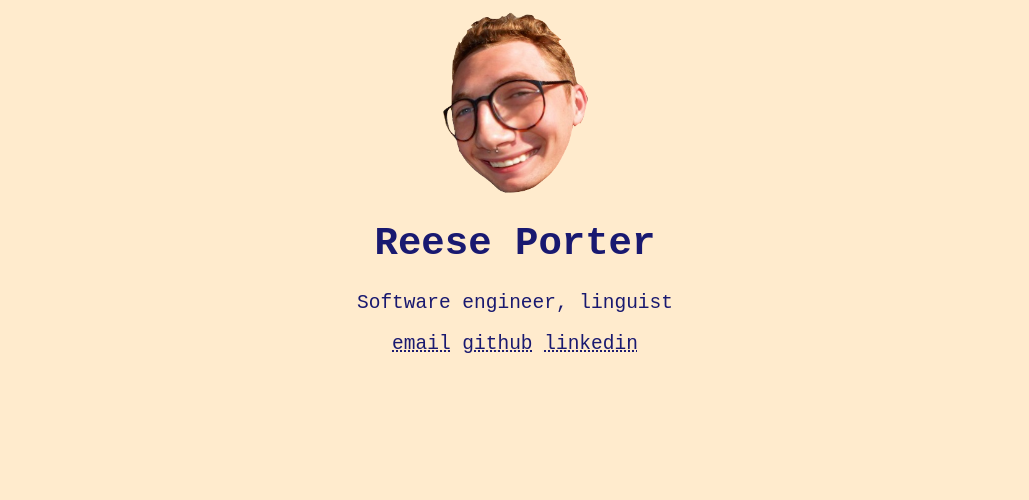
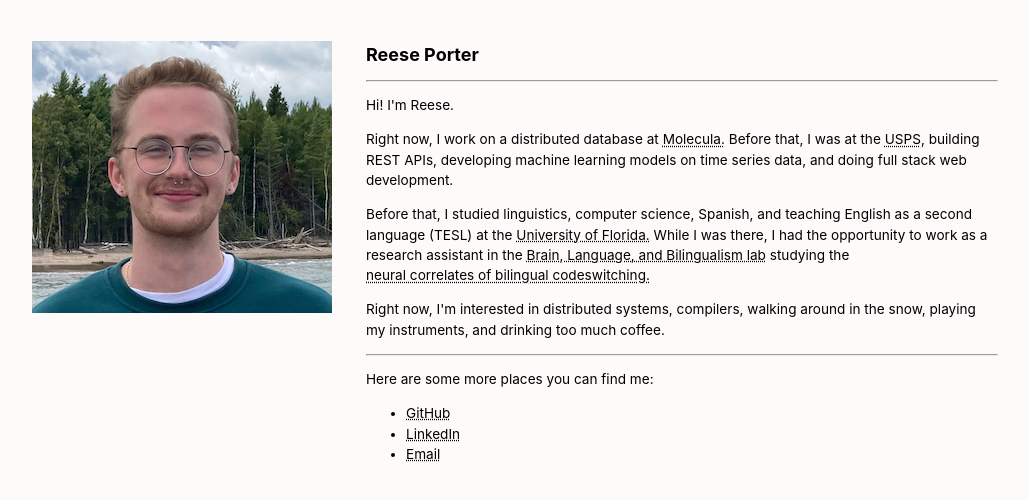
Before and after one commit to reesporte/reesporte.github.io, a plain HTML site: page index.html in a window 1280 px wide. Shown: the whole page, without its empty margins (125-1154 px from the left). Drawn offline with Linux system fonts and the light colour scheme.

Commit message:
restructure, add actual bio

```diff
--- a/index.html
+++ b/index.html
@@ -11,37 +11,80 @@
         <link rel="canonical" href="https://reesporte.github.io/">
     </head>
     <style>
-        html {background-color: blanchedalmond; color: midnightblue; zoom: 150%; font-family:monospace; margin: 0 auto; max-width: 300px; text-align: center;}
-        li {list-style-type: none; display: inline-block;}
-        a {color:midnightblue; text-decoration-style:dotted;}
-        a:hover {text-decoration-style:solid;}
+        @keyframes slidey {
+            0%,100% {background-position: 0 0;}
+            50% {background-position: 100% 0;}
+        }
+        html {font-family: -apple-system, BlinkMacSystemFont, "Segoe UI", Roboto, Helvetica, Arial, sans-serif, "Apple Color Emoji", "Segoe UI Emoji", "Segoe UI Symbol";
+; font-size:.85em; background-color: #fefafa;}
+        body {line-height: 1.5; width: 90%;  max-width: 1000px;  margin: 3em auto;}
+        h1 {margin-top: 0;  font-size: large;}
+        .face {float: left; padding: 1.25em; padding-top: 0;}
+        #text {padding: 1.25em; padding-top: 0;  overflow: hidden;}
+        a {display:inline-block; color: inherit; text-decoration: underline dotted;}
+        a:hover {background: linear-gradient(to right, salmon, dodgerblue, salmon); -webkit-background-clip: text; background-clip: text; color: transparent; animation: slidey 3s ease-in-out infinite; background-size: 400% 100%; text-decoration: underline solid;}
     </style>
     <body>
-        <div id="introduction">
-            <img src="headshot.png" width="100" alt="Reese Porter headshot">
+        <div class="face">
+            <img src="headshot.jpeg" width="300">
+        </div>
+        <div id="text">
             <h1>
                 Reese Porter
             </h1>
+            <hr>
             <p>
-                Software engineer, linguist
+                Hi! I'm Reese.
             </p>
-        </div>
-        <div id="info">
-            <li>
-                <a href="mailto:reesedporter@gmail.com">
-                    email
+            <p>
+                Right now, I work on a distributed database at
+                <a href="https://www.molecula.com/featurebase/">
+                    Molecula.
                 </a>
-            </li>
+                Before that, I was at the
+                <a href="https://www.usps.gov">
+                    USPS,
+                </a>
+                building REST APIs, developing machine learning models on time series data, and doing full stack web development.
+            </p>
+            <p>
+                Before that, I studied linguistics, computer science, Spanish, and teaching English as a second language (TESL) at the
+                <a href="https://ufl.edu">
+                    University of Florida.
+                </a>
+                While I was there, I had the opportunity to work as a research assistant in the
+                <a href="https://blab.lin.ufl.edu/">
+                    Brain, Language, and Bilingualism lab
+                </a>
+                studying the
+                <a href="https://www.frontiersin.org/articles/10.3389/fpsyg.2020.01288/full">
+                    neural correlates of bilingual codeswitching.
+                </a>
+            </p>
+            <p>
+                Right now, I'm interested in distributed systems, compilers, walking around in the snow, playing my instruments, and drinking too much coffee.
+            </p>
+            <hr>
+            <p>
+                Here are some more places you can find me:
+            </p>
+            <ul>
                 <li>
                     <a href="https://github.com/reesporte">
-                    github
+                        GitHub
                     </a>
                 </li>
                 <li>
                     <a href="https://linkedin.com/in/reese-porter">
-                    linkedin
+                        LinkedIn
                     </a>
                 </li>
+                <li>
+                    <a href="mailto:reesedporter@gmail.com">
+                        Email
+                    </a>
+                </li>
+            </ul>
         </div>
     </body>
 </html>
```
Also changed, not shown: sign-match.html (deleted, +0 -131 lines), headshot.jpeg (added), headshot.png (deleted), 1 other file. Lines whose indentation alone changed are shown as unchanged.
